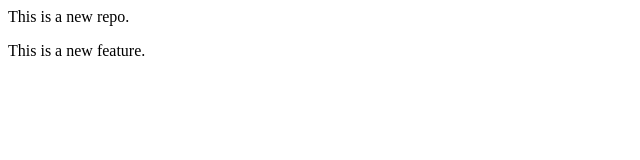
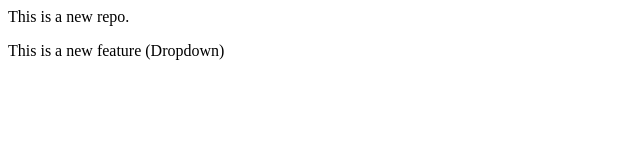
Before and after one commit to AliAffanBajwa/localrepo, a plain HTML site: page index.html in a window 1280 px wide. Shown: the full height of the page, 0-640 px from the left. Drawn offline with Linux system fonts and the light colour scheme.

Commit message:
Add Dropdown

```diff
--- a/index.html
+++ b/index.html
@@ -1,2 +1,2 @@
 <p>This is a new repo.</p>
-<p>This is a new feature.</p>
+<p>This is a new feature (Dropdown) </p>
```
